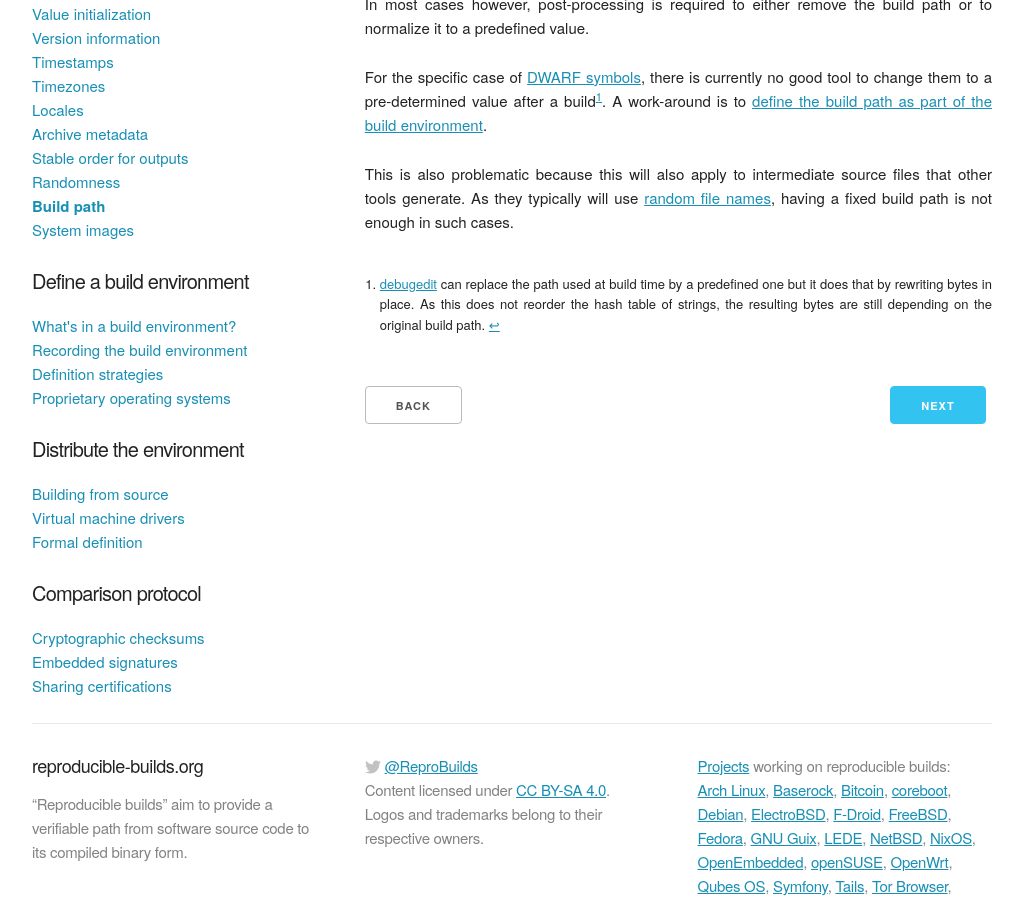
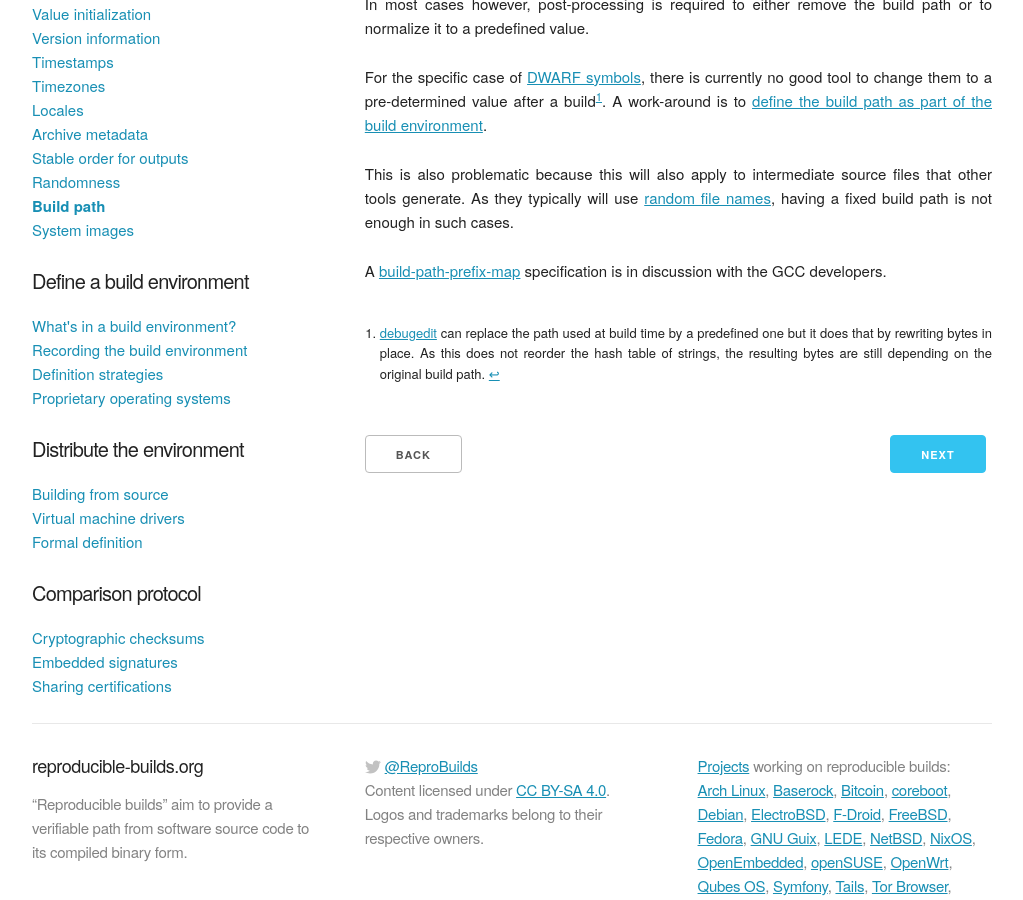
Before and after one commit to prototypefund/reproducible-website, a Jekyll site: the page built from _docs/build_path.md, in a window 1280 px wide and 900 px high, scrolled down 437 px. Shown: the whole window, without its empty margins (128-1151 px from the left). Built offline with Jekyll 4.4.1, drawn with Linux system fonts in a browser that asks for light colours; some web fonts are replaced.

Commit message:
build_path: mention build-path-prefix-map

```diff
--- a/_docs/build_path.md
+++ b/_docs/build_path.md
@@ -28,3 +28,7 @@ This is also problematic because this will also apply to intermediate
 source files that other tools generate. As they typically will use [random
 file names]({{ "/docs/randomness/" | prepend: site.baseurl }}), having a
 fixed build path is not enough in such cases.
+
+A
+[build-path-prefix-map](https://reproducible-builds.org/specs/build-path-prefix-map/)
+specification is in discussion with the GCC developers.
```
